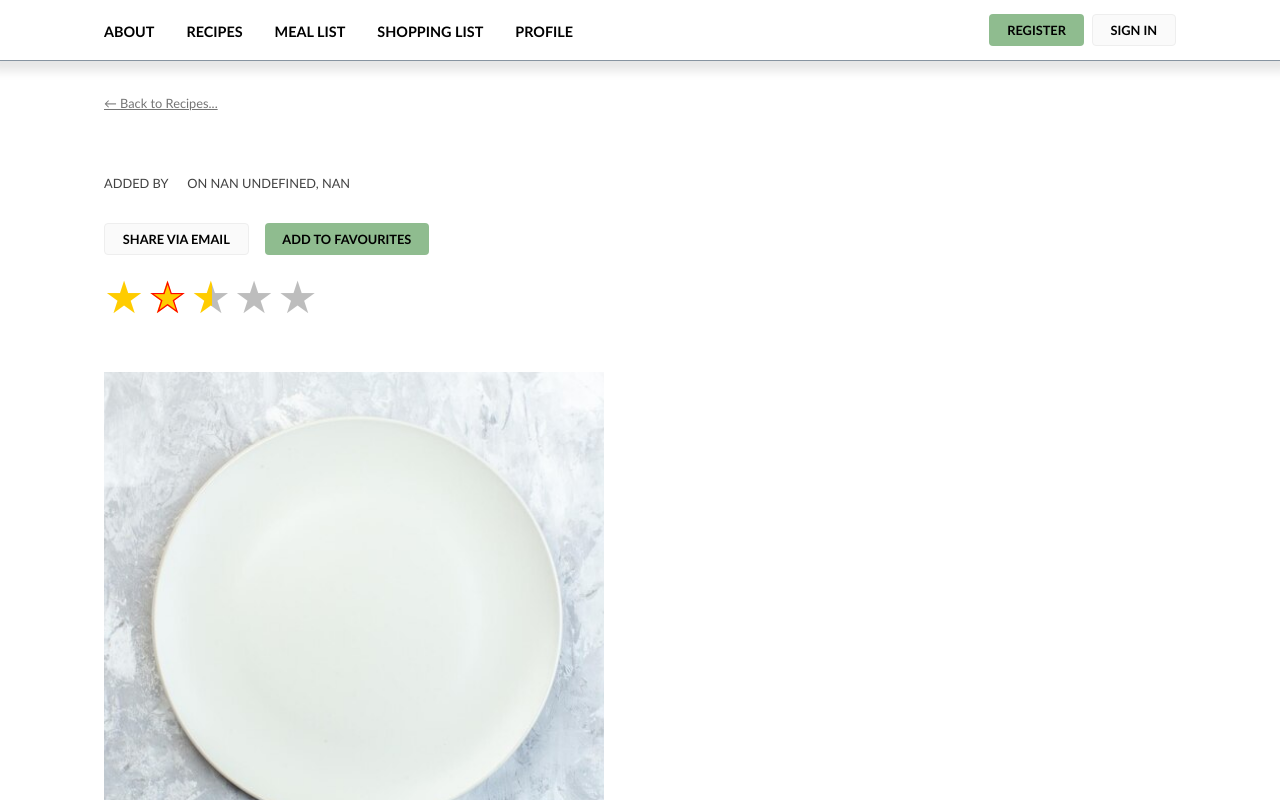
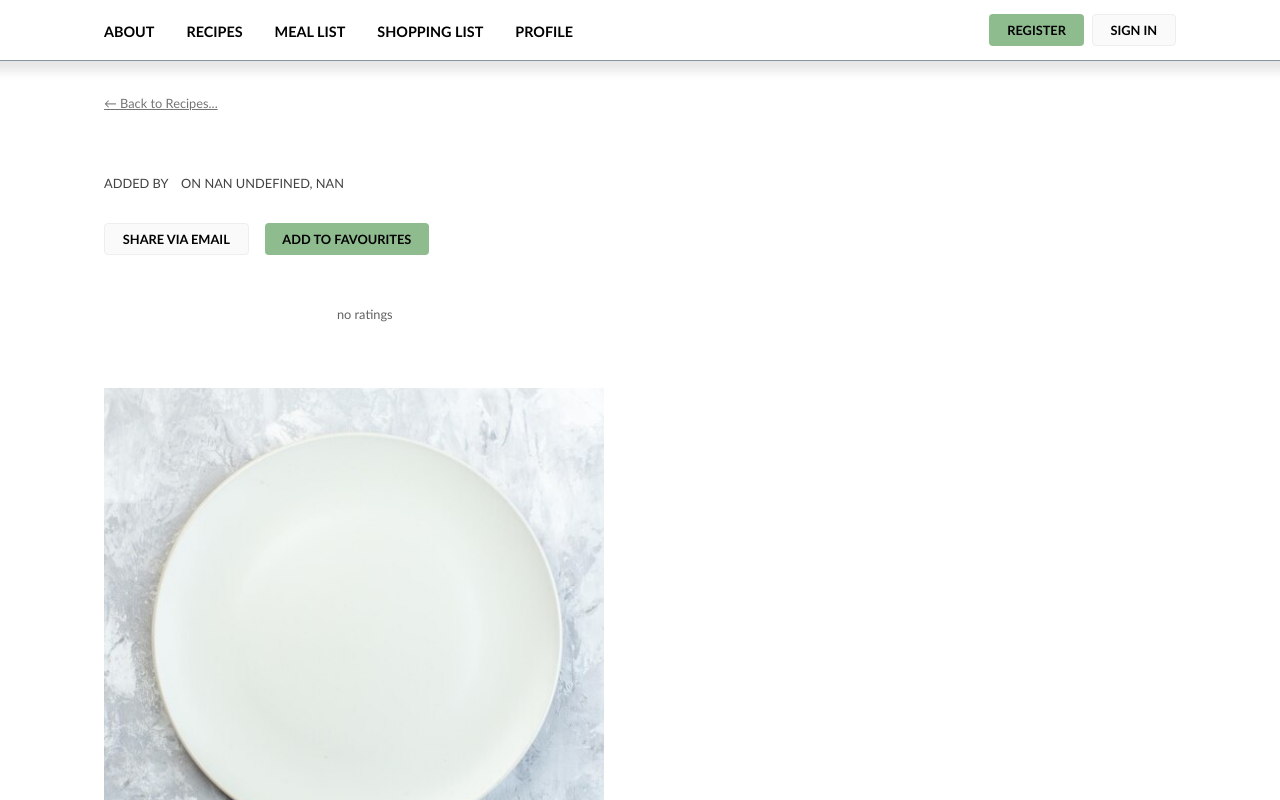
Before and after one commit to robert-matthew-brooks/recipe-app, a React (Vite) app in the folder client/: page /recipes/1 in a window 1280 px wide. Shown: the top 800 px of the page. Built offline with nearby package versions, Linux system fonts and the light colour scheme; no server answers.

Commit message:
update rating system on client recipe page

```diff
--- a/client/src/App.css
+++ b/client/src/App.css
@@ -6,10 +6,6 @@ body {
   font-family: var(--ff-primary);
   color: var(--gs-str);
   background-color: var(--c-gs-wk);
-}
-
-.noscroll {
-  overflow-y: hidden;
 }
 
 #App {
@@ -46,3 +42,13 @@ body {
 .err--hidden {
   display: none;
 }
+
+/* general */
+
+.noscroll {
+  overflow-y: hidden;
+}
+
+.bold {
+  font-weight: bold;
+}
--- a/client/src/components/recipe/Recipe.css
+++ b/client/src/components/recipe/Recipe.css
@@ -26,11 +26,6 @@
   color: var(--c-gs-800);
   font-size: 0.8rem;
   text-transform: uppercase;
-}
-#Recipe__author--bold {
-  color: var(--c-gs-str);
-  font-weight: bold;
-  margin-right: 1rem;
 }
 
 #Recipe__image {
--- a/client/src/components/recipe/Recipe.jsx
+++ b/client/src/components/recipe/Recipe.jsx
@@ -1,6 +1,7 @@
 import { useEffect, useState } from 'react';
 import { Link, useNavigate, useParams } from 'react-router-dom';
 import RecipeButtons from './RecipeButtons';
+import RecipeRating from './RecipeRating';
 import { getRecipe } from '../../util/api';
 import { getShortDate } from '../../util/date';
 import recipePlaceholderImg from '../../assets/recipe-placeholder.jpeg';
@@ -11,12 +12,20 @@ export default function Recipe() {
   const { recipe_slug: slug } = useParams();
   const [recipe, setRecipe] = useState({});
 
+  const [userRating, setUserRating] = useState(null);
+  const [optimisticVotes, setOptimisticVotes] = useState(0);
+  const [optimisticRating, setOptimisticRating] = useState(0);
+
   useEffect(() => {
     (async () => {
       // TODO set loading
 
       try {
-        setRecipe(await getRecipe(slug));
+        const recipe = await getRecipe(slug);
+        // get userRating
+        setRecipe(recipe);
+        setOptimisticVotes(recipe.votes);
+        setOptimisticRating(recipe.rating);
       } catch (err) {
         if (err.response?.data?.status === 404) {
           navigate('404');
@@ -38,11 +47,23 @@ export default function Recipe() {
         <h1 className="Recipe__title">{recipe.name}</h1>
 
         <p id="Recipe__author">
-          added by <span id="Recipe__author--bold">{recipe.author}</span>
-          on {getShortDate(recipe.createdAt)}
+          added by <span className="bold">{recipe.author}</span>
+          &nbsp;&nbsp;&nbsp;on {getShortDate(recipe.createdAt)}
         </p>
 
-        <RecipeButtons slug={recipe.slug} />
+        <RecipeButtons slug={recipe.slug} name={recipe.name} />
+        <RecipeRating
+          votes={recipe.votes}
+          rating={recipe.rating}
+          {...{
+            userRating,
+            setUserRating,
+            optimisticVotes,
+            setOptimisticVotes,
+            optimisticRating,
+            setOptimisticRating,
+          }}
+        />
 
         <div
           id="Recipe__image"
@@ -58,8 +79,11 @@ export default function Recipe() {
               {recipe.ingredients?.map((ingredient, i) => {
                 return (
                   <li key={`ingredient${i}`}>
-                    {ingredient.name} - {ingredient.amount}
-                    {ingredient.units}
+                    {ingredient.name} -{' '}
+                    <span className="bold">
+                      {ingredient.amount}
+                      {ingredient.units}
+                    </span>
                   </li>
                 );
               })}
@@ -77,6 +101,18 @@ export default function Recipe() {
         </div>
 
         <RecipeButtons slug={recipe.slug} />
+        <RecipeRating
+          votes={recipe.votes}
+          rating={recipe.rating}
+          {...{
+            userRating,
+            setUserRating,
+            optimisticVotes,
+            setOptimisticVotes,
+            optimisticRating,
+            setOptimisticRating,
+          }}
+        />
 
         <hr />
 
--- a/client/src/components/recipe/RecipeButtons.css
+++ b/client/src/components/recipe/RecipeButtons.css
@@ -5,35 +5,3 @@
   align-items: center;
   gap: 1rem;
 }
-
-.Rating {
-  --percent: calc(var(--rating) / 5 * 100%);
-  grid-column: 1 / span 2;
-  position: relative;
-  letter-spacing: 0.2rem;
-  font-family: 'Times New Roman', Times, serif;
-  font-size: 2.8rem;
-  cursor: pointer;
-}
-.Rating::before {
-  content: '\2605\2605\2605\2605\2605';
-  position: absolute;
-  z-index: -1;
-  color: transparent;
-  background: linear-gradient(
-    90deg,
-    #ffcc00 var(--percent),
-    var(--c-gs-400) var(--percent)
-  );
-  background-clip: text;
-}
-
-.Rating__star {
-  color: transparent;
-}
-.Rating > a:hover {
-  color: var(--c-gs-600);
-}
-.Rating__star--current {
-  color: red !important;
-}
--- a/client/src/components/recipe/RecipeButtons.jsx
+++ b/client/src/components/recipe/RecipeButtons.jsx
@@ -1,37 +1,39 @@
-import { useState } from 'react';
+import { useContext, useState } from 'react';
 import { Link } from 'react-router-dom';
+import { UserContext } from '../context/UserContext';
 import TextBtn from '../TextBtn';
 import './RecipeButtons.css';
 
-export default function RecipeButtons({ slug }) {
-  const [userRating, setUserRating] = useState(1);
-  const [isFavUserErr, setIsFavUserErr] = useState(false);
+export default function RecipeButtons({ slug, name }) {
+  const { activeUser } = useContext(UserContext);
+  const [isSignedInErr, setIsSignedInErr] = useState(false);
 
   const addToFavourites = () => {
-    // TODO check user logged in from context
-    setIsFavUserErr(true);
-  };
-
-  const setRating = (numberOfStars) => {
-    if (numberOfStars === userRating) setUserRating(null);
-    else setUserRating(numberOfStars);
-
-    // update server
+    if (!activeUser) setIsSignedInErr(true);
+    else {
+      // TODO add to user favs
+      console.log('do something');
+    }
   };
 
   return (
+    <>
       <div className="RecipeButtons">
         <TextBtn
           light={true}
           text="Share via Email"
           size="2"
           callback={() => {
-          console.log(window.location.href);
+            window.location.href = `mailto:?subject=${name}&body=${window.location.href}`;
           }}
         />
 
-      {!isFavUserErr ? (
-        <TextBtn text="Add to Favourites" size="2" callback={addToFavourites} />
+        {!isSignedInErr ? (
+          <TextBtn
+            text="Add to Favourites"
+            size="2"
+            callback={addToFavourites}
+          />
         ) : (
           <p className="err">
             <Link to="/login">Sign in</Link> to use favourites
@@ -39,30 +41,7 @@ export default function RecipeButtons({ slug }) {
         )}
         {/* TODO remove from favourites if already added */}
         {/* or show error if not signed in */}
-
-      <div className="Rating" style={{ '--rating': 2.5 }}>
-        {(() => {
-          const stars = [];
-
-          for (let i = 0; i < 5; i++) {
-            stars.push(
-              <a
-                key={i}
-                className={`Rating__star ${
-                  i === userRating ? 'Rating__star--current' : ''
-                }`}
-                onClick={() => {
-                  setRating(i);
-                }}
-              >
-                &#9734;
-              </a>
+      </div>
+    </>
   );
 }
-
-          return stars;
-        })()}
-      </div>
-    </div>
-  );
-}
--- /dev/null
+++ b/client/src/components/recipe/RecipeRating.css
@@ -0,0 +1,42 @@
+.RecipeRating__wrapper {
+  display: flex;
+  align-items: center;
+  gap: 1rem;
+}
+
+.RecipeRating {
+  --percent: calc(var(--rating) / 5 * 100%);
+  grid-column: 1 / span 2;
+  position: relative;
+  letter-spacing: 0.2rem;
+  font-family: 'Times New Roman', Times, serif;
+  font-size: 2.8rem;
+  cursor: pointer;
+}
+.RecipeRating::before {
+  content: '\2605\2605\2605\2605\2605';
+  position: absolute;
+  z-index: -1;
+  color: transparent;
+  background: linear-gradient(
+    90deg,
+    #ffcc00 var(--percent),
+    var(--c-gs-400) var(--percent)
+  );
+  background-clip: text;
+}
+
+.RecipeRating__star {
+  color: transparent;
+}
+.RecipeRating > a:hover {
+  color: var(--c-gs-600);
+}
+.RecipeRating__star--current {
+  color: red !important;
+}
+
+.RecipeRating__votes {
+  font-size: 0.8rem;
+  color: var(--c-gs-700);
+}
--- /dev/null
+++ b/client/src/components/recipe/RecipeRating.jsx
@@ -0,0 +1,91 @@
+import { useContext, useEffect, useState } from 'react';
+import { Link } from 'react-router-dom';
+import { UserContext } from '../context/UserContext';
+import './RecipeRating.css';
+
+export default function RecipeRating({
+  votes,
+  rating,
+  userRating,
+  setUserRating,
+  optimisticVotes,
+  setOptimisticVotes,
+  optimisticRating,
+  setOptimisticRating,
+}) {
+  const { activeUser } = useContext(UserContext);
+  const [isSignedInErr, setIsSignedInErr] = useState(false);
+
+  useEffect(() => {
+    setOptimisticVotes(votes);
+    setOptimisticRating(rating);
+  }, [rating, votes]);
+
+  const setRating = (numberOfStars) => {
+    if (!activeUser) setIsSignedInErr(true);
+    else {
+      let optimisticStars = optimisticRating * optimisticVotes;
+      let newOptimisticVotes = optimisticVotes;
+
+      if (numberOfStars === userRating) {
+        // removed rating
+        optimisticStars -= numberOfStars;
+        newOptimisticVotes -= 1;
+
+        setUserRating(null);
+
+        // delete api call
+      } else {
+        if (userRating) {
+          // changed existing vote - remove current vote
+          optimisticStars -= userRating;
+          newOptimisticVotes -= 1;
+        }
+        // update new vote
+        optimisticStars += numberOfStars;
+        newOptimisticVotes += 1;
+
+        setUserRating(numberOfStars);
+
+        // post api call
+      }
+      setOptimisticVotes(newOptimisticVotes);
+      setOptimisticRating(optimisticStars / newOptimisticVotes);
+    }
+  };
+
+  return !isSignedInErr ? (
+    <div className="RecipeRating__wrapper">
+      <div className="RecipeRating" style={{ '--rating': optimisticRating }}>
+        {(() => {
+          const stars = [];
+
+          for (let i = 1; i <= 5; i++) {
+            stars.push(
+              <a
+                key={i}
+                className={`RecipeRating__star ${
+                  i === userRating ? 'RecipeRating__star--current' : ''
+                }`}
+                onClick={() => {
+                  setRating(i);
+                }}
+              >
+                &#9734;
+              </a>
+            );
+          }
+
+          return stars;
+        })()}
+      </div>
+      <span className="RecipeRating__votes">
+        {optimisticVotes || 'no'} rating{optimisticVotes === 1 ? '' : 's'}
+      </span>
+    </div>
+  ) : (
+    <p className="err">
+      <Link to="/login">Sign in</Link> to leave a rating
+    </p>
+  );
+}
--- a/client/src/components/recipes/RecipeFilter.jsx
+++ b/client/src/components/recipes/RecipeFilter.jsx
@@ -24,7 +24,7 @@ export default function RecipeFilter({
   const [isPanelHidden, setIsPanelHidden] = useState(true);
   const searchRef = useRef(null);
   const [searchBoxValue, setSearchBoxValue] = useState(filterName);
-  const [isFavUserErr, setIsFavUserErr] = useState(false);
+  const [isSignedInErr, setIsSignedInErr] = useState(false);
 
   useEffect(() => {
     (async () => {
@@ -57,7 +57,7 @@ export default function RecipeFilter({
 
   const handleFavouritesToggle = () => {
     if (!filterIsFavourites && !activeUser) {
-      setIsFavUserErr(true);
+      setIsSignedInErr(true);
     } else {
       setFilterIsFavourites(!filterIsFavourites);
     }
@@ -179,7 +179,7 @@ export default function RecipeFilter({
               })}
           </select>
 
-          {!isFavUserErr ? (
+          {!isSignedInErr ? (
             <label
               data-test="filter-favourites"
               className="RecipeFilter__checkbox"
```
Lines whose indentation alone changed are shown as unchanged.
